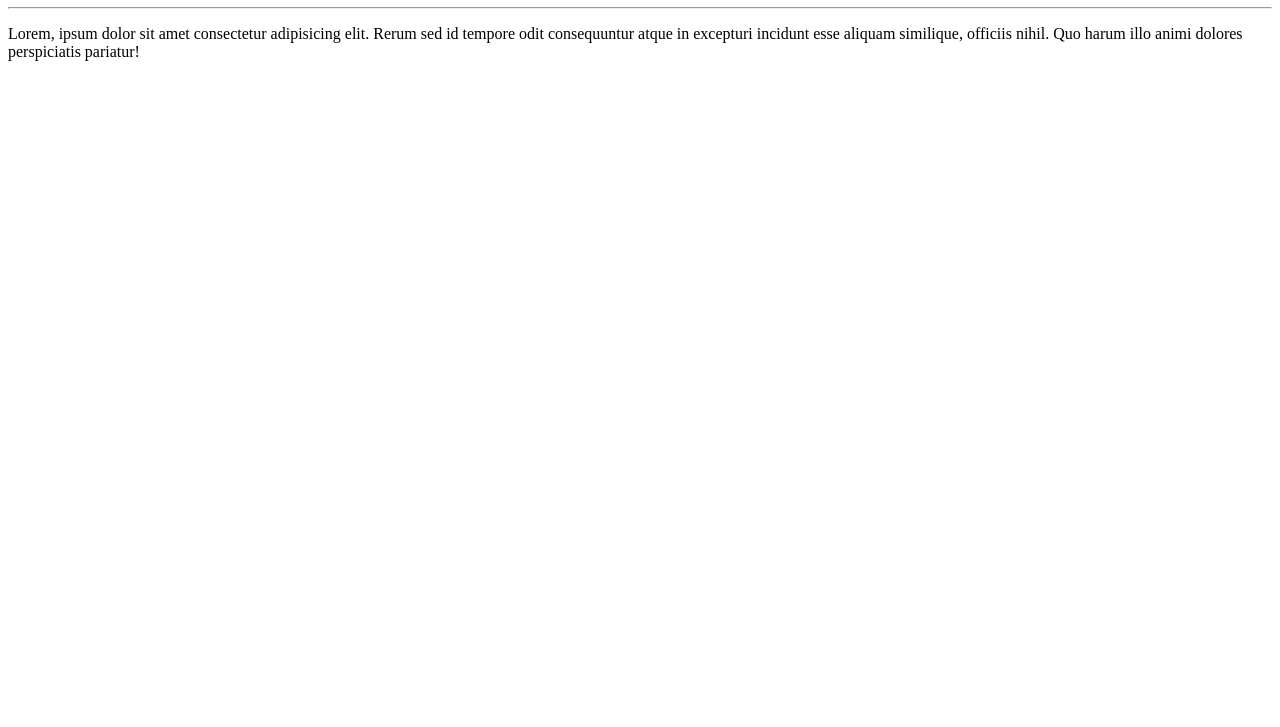
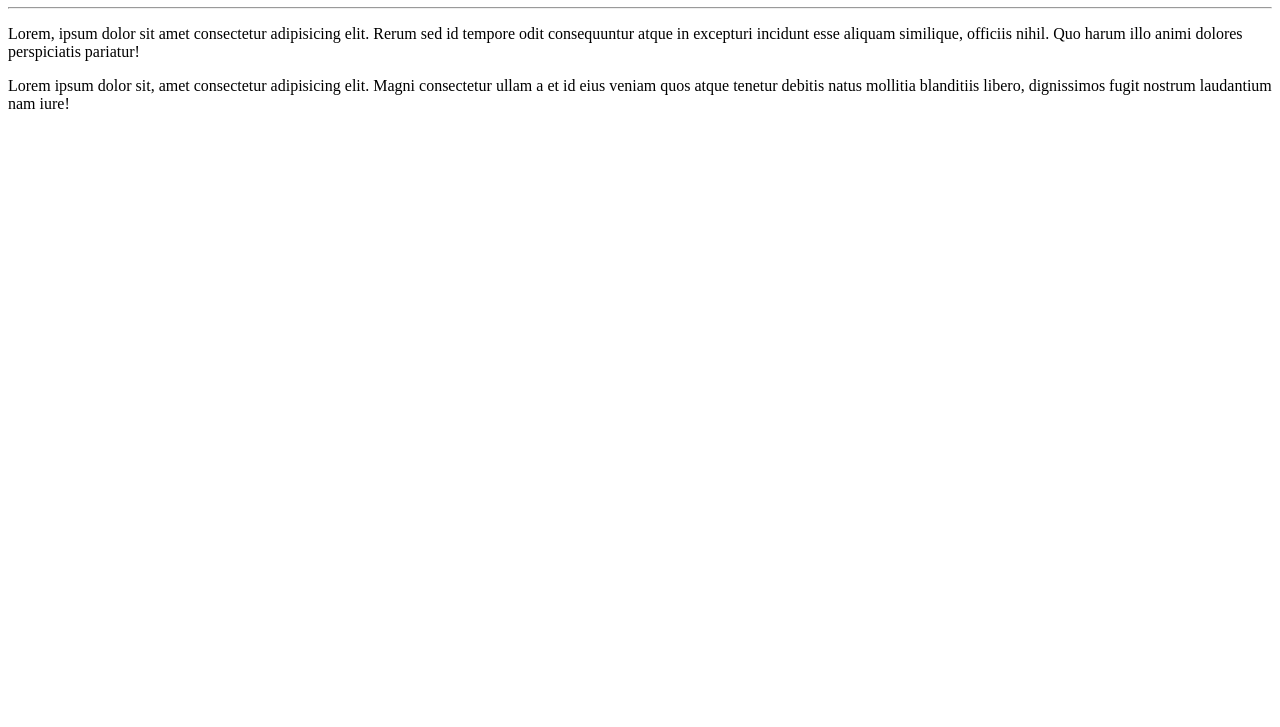
Before and after one commit to fafonsoficial/Ola-Mundo, a plain HTML site: page site-exemplo/index.html in a window 1280 px wide. Shown: the part 73-800 px from the top of the page. Drawn offline with Linux system fonts and the light colour scheme.

Commit message:
adicionei um páragrafo

```diff
--- a/site-exemplo/index.html
+++ b/site-exemplo/index.html
@@ -10,5 +10,7 @@
     <hr>
 
     <p>Lorem, ipsum dolor sit amet consectetur adipisicing elit. Rerum sed id tempore odit consequuntur atque in excepturi incidunt esse aliquam similique, officiis nihil. Quo harum illo animi dolores perspiciatis pariatur!</p>
+
+    <p>Lorem ipsum dolor sit, amet consectetur adipisicing elit. Magni consectetur ullam a et id eius veniam quos atque tenetur debitis natus mollitia blanditiis libero, dignissimos fugit nostrum laudantium nam iure!</p>
 </body>
 </html>
```
